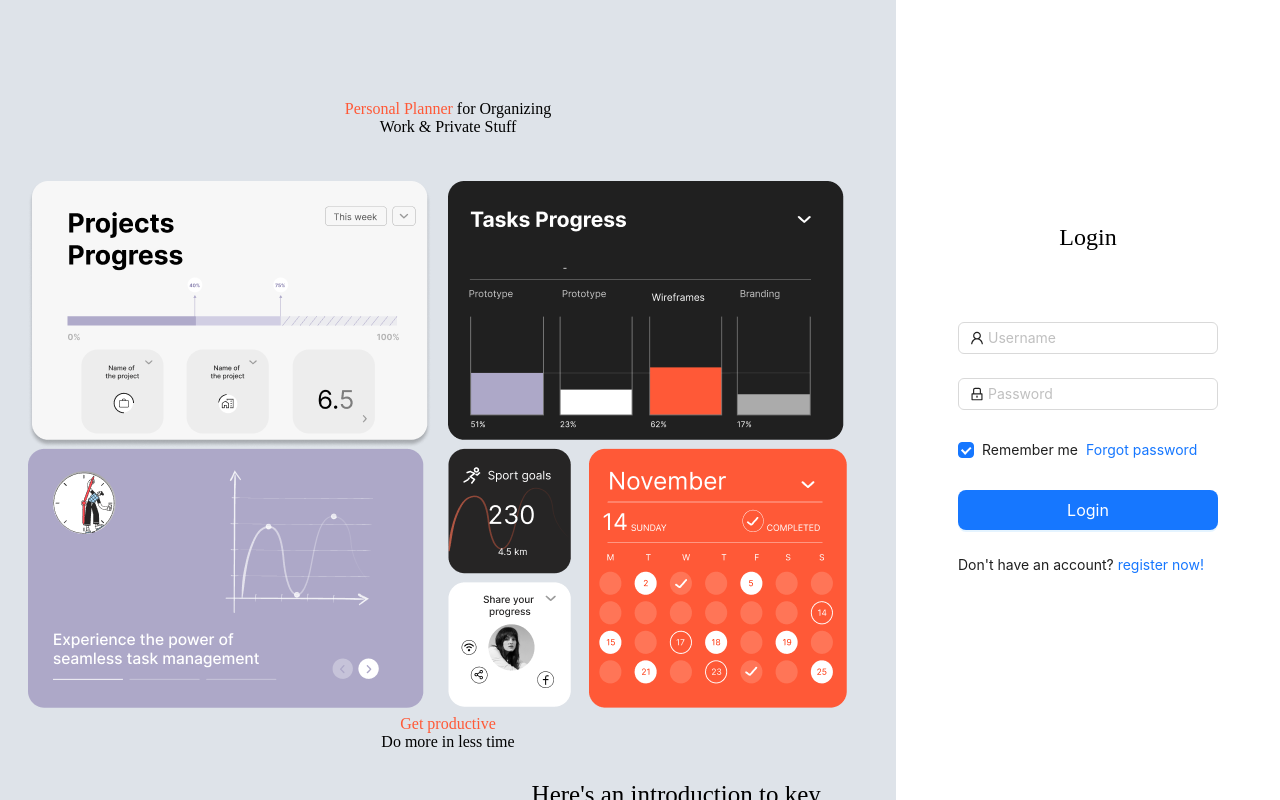
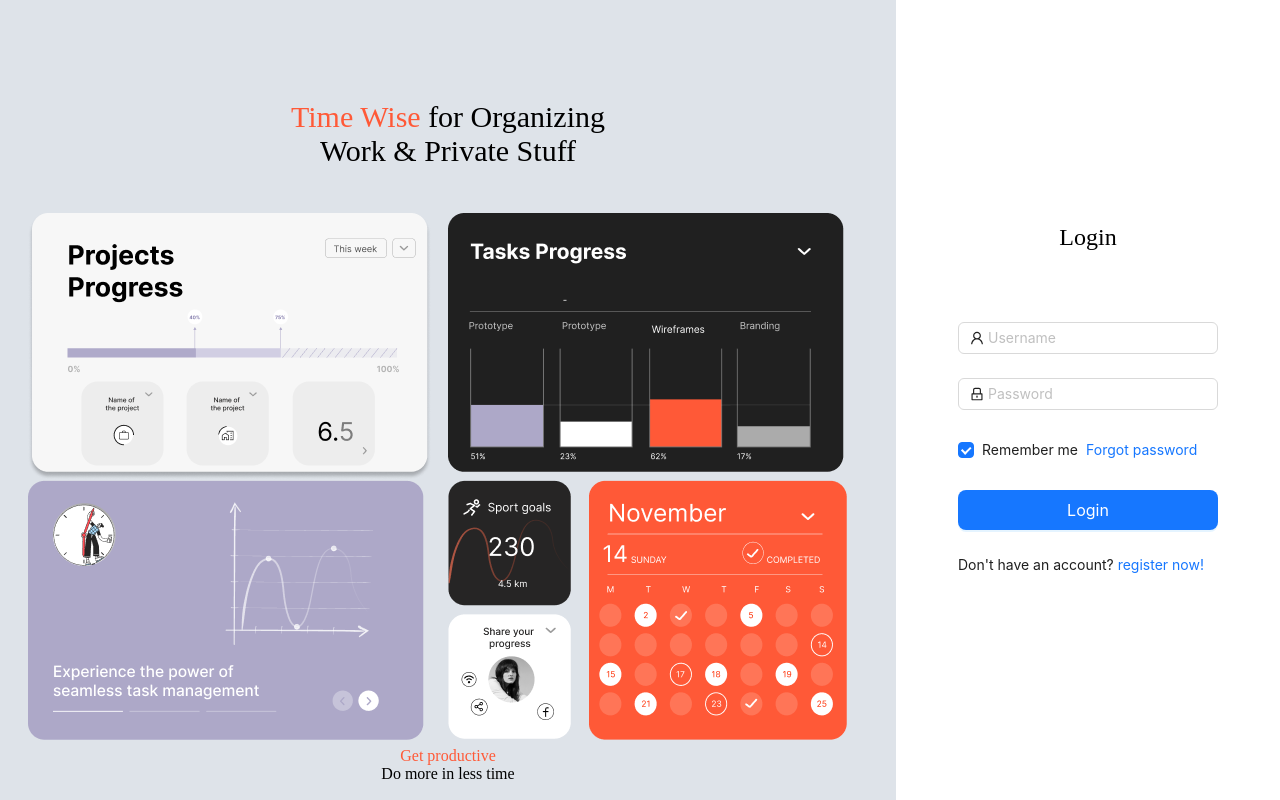
Before and after one commit to LiliAzatyan/time-wise-web, a React (Create React App) app: page / in a window 1280 px wide. Built offline with nearby package versions, Linux system fonts and the light colour scheme.

Commit message:
added components folder

```diff
--- a/src/App.js
+++ b/src/App.js
@@ -43,7 +43,6 @@ const App = () => (
 
   <Flex gap="middle" wrap="wrap">
     <BrowserRouter>
-
       <Routes>
         <Route path="/" element={<LoginRegister />} />
         <Route path="/home" element={<Home />} />
--- a/src/layouts/Header.js
+++ b/src/layouts/Header.js
@@ -48,7 +48,7 @@ const App = () => {
       </Header>
       <Drawer title="" onClose={onClose} visible={open}>
         <div style={{ position: 'relative', height: '100%' }}>
-          <div style={{ textAlign: 'center', marginTop: '16px' }}>
+          <div style={{ textAlign: 'center', marginTop: '16px', marginLeft: "50px" }}>
             <Avatar size={64} icon={<UserOutlined />} />
             <div style={{ marginTop: '8px', fontSize: '16px', fontWeight: 'bold' }}>Your Account</div>
           </div>
--- a/src/layouts/SiderLayout.js
+++ b/src/layouts/SiderLayout.js
@@ -52,17 +52,14 @@ const App = () => {
     <div>
       <div style={{height: '63px', marginTop: '0px'}}>
 
-
        <a href="/home" onClick={handleClick}>
               <button style={{backgroundColor: "white"}}
                 className={`button ${isClicked ? "true" : "false"}`}
                 onClick={handleClick}
               >
-                <img src="./pp.png" alt="Logo"/>
+                <img src="./TimeWise2.png" alt="Logo" width="100%"/>
               </button>
       </a>
-
-
 
       </div>
       <div style={{height: '100vh', marginTop: "40px"}}>
--- a/src/pages/home/home.js
+++ b/src/pages/home/home.js
@@ -16,7 +16,7 @@ function Home() {
     <div>
       <div className="header">
         <h1 className="typing-demo">
-          Organize your life with our personal planner app
+          Organize your life with our Time Wise app
         </h1>
       </div>
       <Link
@@ -58,9 +58,9 @@ function Home() {
       <div id="section1" className="section">
         <div className="row">
           <div className="text">
-            <h2>Personal Planner: Organize work schedules with ease</h2>
+            <h2>Time Wise: Organize work schedules with ease</h2>
             <p>
-              Personal Planner is a user-friendly app for organizing work
+            Time Wise is a user-friendly app for organizing work
               schedules, meetings, tasks, and documents efficiently.
             </p>
 
@@ -89,11 +89,11 @@ function Home() {
           </div>
           <div className="text">
             <h2>
-              Personal Planner offers seamless task and document management with
+            Time Wise offers seamless task and document management with
               calendar integration
             </h2>
             <p>
-              Stay organized with Personal Planner's user-friendly interface,
+              Stay organized with Time Wise's user-friendly interface,
               task management, and calendar integration for efficient work
               scheduling.
             </p>
@@ -121,11 +121,11 @@ function Home() {
         <div className="row">
           <div className="text">
             <h2>
-              Boost productivity with Personal Planner's task management and
+              Boost productivity with Time Wise's task management and
               calendar integration.
             </h2>
             <p>
-              Personal Planner enhances work efficiency with task management and
+              Time Wise enhances work efficiency with task management and
               calendar integration, ensuring a seamless workflow.
             </p>
             <a href="/documents" onClick={handleClick}>
@@ -154,12 +154,12 @@ function Home() {
         <div className="row">
           <div className="text">
             <h2>
-              Personal Planner offers seamless task and document management with
+              Time Wise offers seamless task and document management with
               calendar integration.
             </h2>
           </div>
           <div className="text">
-          <a href="/documents" onClick={handleClick}>
+          <a href="/goal-tracking" onClick={handleClick}>
 
             <button className={`add-goals-button ${isClicked ? "bubble" : ""}`}
                 onClick={handleClick}>Add your goals</button>
--- a/src/pages/login-and-register/left-side/index.js
+++ b/src/pages/login-and-register/left-side/index.js
@@ -16,8 +16,8 @@ const LeftSide = (props) => {
     return (
         <div className={loginStyle.left}>
         <div className={loginStyle.heading}>
-          <h1 className={loginStyle}>
-            <span className={loginStyle.colorOrange}>Personal Planner</span> for
+          <h1 className={loginStyle} style={{fontSize: "30px"}}>
+            <span className={loginStyle.colorOrange}>Time Wise</span> for
             Organizing <br />
             Work & Private Stuff
           </h1>
--- a/src/pages/my-planner/MyPlanner.js
+++ b/src/pages/my-planner/MyPlanner.js
@@ -133,12 +133,12 @@ function MyPlanner() {
                         type="checkbox"
                         onChange={() => handlePriorityChange('low')}
                     />
-                    <label>Low</label>
+                    <label>Low </label>
                     <input
                         type="checkbox"
                         onChange={() => handlePriorityChange('medium')}
                     />
-                    <label>Medium</label>
+                    <label>Medium </label>
                     <input
                         type="checkbox"
                         onChange={() => handlePriorityChange('high')}
--- a/src/pages/my-planner/style.css
+++ b/src/pages/my-planner/style.css
@@ -59,12 +59,13 @@
     flex-direction: column;
     align-items: flex-start;
     padding-left: 25px;
+    width: 800px;
+    height: 40px;
 }
 
 .input.title-input {
     top: 440px;
     left: 321px;
-    width: 1008px;
     height: 41px;
     padding: 0px 8px;
     border: 0;
@@ -81,6 +82,8 @@
 
 .add-task-description {
     display: flex;
+    width: 800px;
+    height: 100px;
     flex-direction: column;
     align-items: flex-start;
     padding-left: 25px;
@@ -127,20 +130,24 @@
     flex-direction: column;
     align-items: flex-start;
     padding-left: 25px;
+    width: 800px;
+    height: 40px;
 }
 
 .add-task-priority {
     display: flex;
     flex-direction: column;
-    width: 1006px;
     justify-content: flex-start;
     align-items: flex-start;
-    padding-left: 15px;
+    font-size: 15px;
+    width: 800px;
+    height: 40px;
 }
 
 .save-button, .cancel-button {
     background-color: black;
     color: white;
+    margin-left: 10px;
     padding: 10px 20px;
     border: none;
     border-radius: 5px;
```
Also changed, not shown: public/TimeWise2.png (added), src/components/buttons/custom-button.js (added), src/components/buttons/cutsom-button.css (added).
